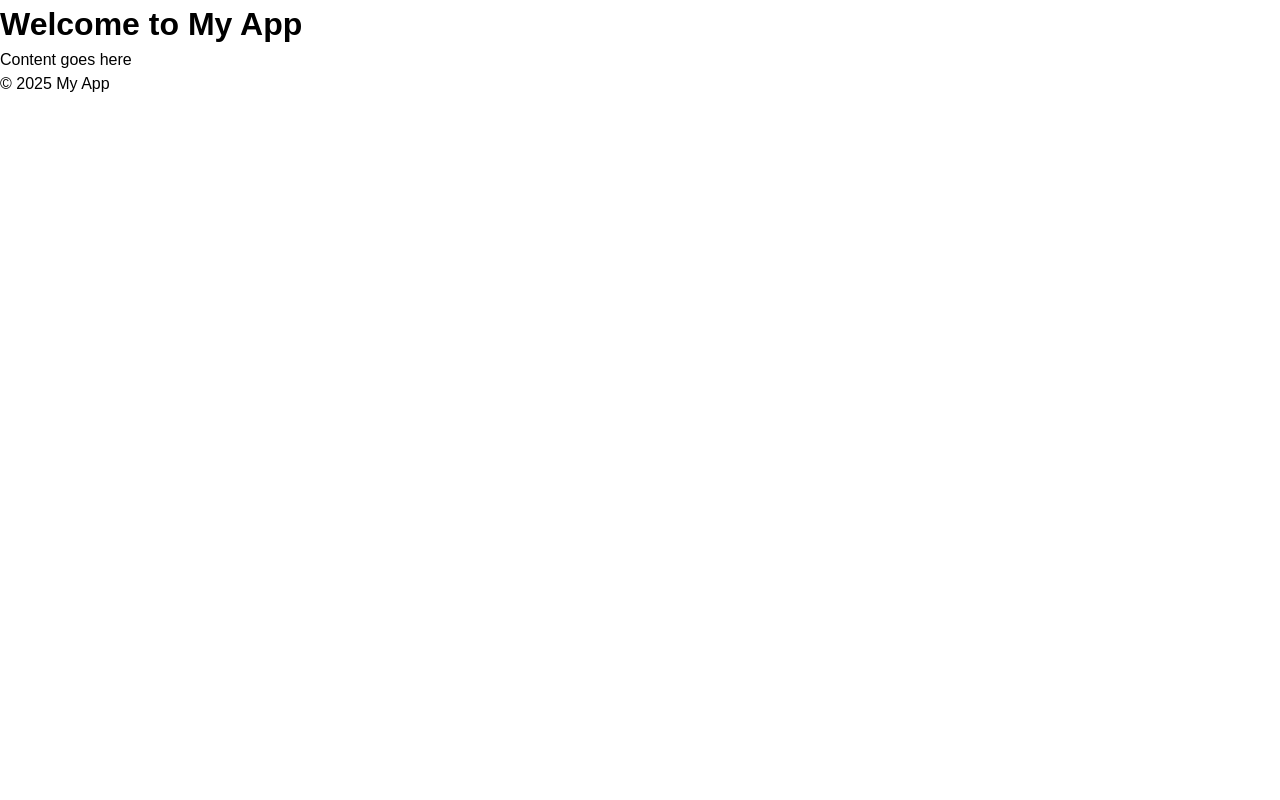
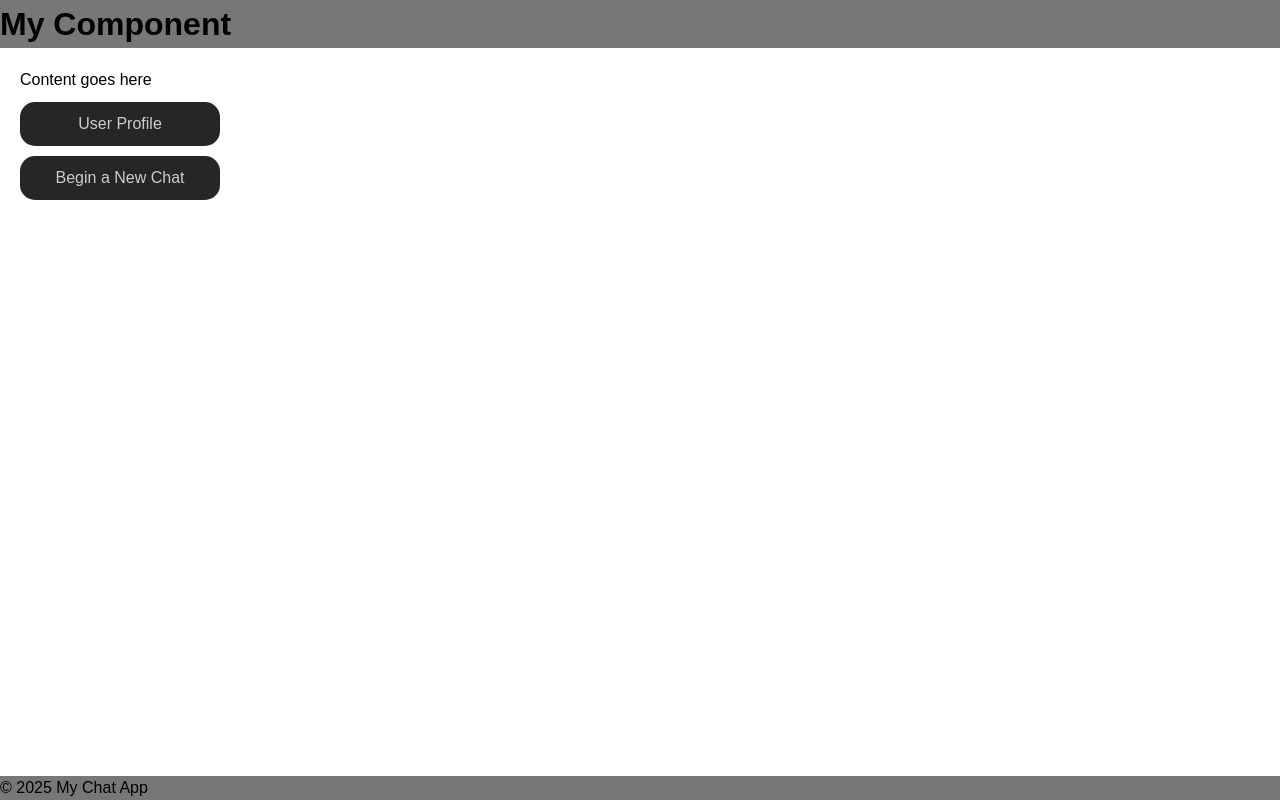
Before and after one commit to 1209kes/React-Session-TF, a React (Vite) app in the folder chat-project/: page /component in a window 1280 px wide. Built offline with nearby package versions, Linux system fonts and the light colour scheme.

Commit message:
feat: step2 button 만들기

```diff
--- a/chat-project/src/components/layout/Footer/Footer.jsx
+++ b/chat-project/src/components/layout/Footer/Footer.jsx
@@ -1,7 +1,7 @@
 const Footer = () => {
     return (
         <footer>
-            <p>© 2025 My App</p>
+            <p>© 2025 My Chat App</p>
         </footer>
     );
 };
--- a/chat-project/src/components/layout/Header/Header.jsx
+++ b/chat-project/src/components/layout/Header/Header.jsx
@@ -1,7 +1,7 @@
 const Header = () => {
     return (
         <header>
-            <h1>Welcome to My App</h1>
+            <h1>My Component</h1>
         </header>
     );
 };
--- a/chat-project/src/components/shared/Button/Button.jsx
+++ b/chat-project/src/components/shared/Button/Button.jsx
@@ -0,0 +1,11 @@
+import styles from './Button.module.css';
+
+const Button = ({ label, onClick }) => {
+    return (
+        <button onClick={onClick} className={styles.button}>
+            {label}
+        </button>
+    );
+};
+
+export default Button;
--- a/chat-project/src/components/shared/Button/Button.module.css
+++ b/chat-project/src/components/shared/Button/Button.module.css
@@ -0,0 +1,14 @@
+.button {
+    background-color: #242723;
+    color: #cccccc;
+    border: none;
+    border-radius: 15px;
+    padding: 10px 15px;
+    cursor: pointer;
+    width: 200px;
+}
+
+.button:hover {
+    background-color: #3a3d38;
+    color: #ffffff;
+}
--- a/chat-project/src/pages/Component/Component.jsx
+++ b/chat-project/src/pages/Component/Component.jsx
@@ -1,13 +1,27 @@
 import React from 'react';
 import Header from '../../components/layout/Header/Header';
 import Footer from '../../components/layout/Footer/Footer';
-import './Component.module.css';
+import Button from '../../components/shared/Button/Button';
+import styles from './Component.module.css';
+import { showAlert } from '../../utils/Alert';
 
 const ComponentPage = () => {
+    const UserClick = () => {
+        showAlert('안녕하세요! 유저 프로필입니다.');
+    };
+
+    const ChatClick = () => {
+        showAlert('새로운 채팅을 시작할까요?');
+    };
+
     return (
-        <div className="page-container">
+        <div className={styles['page-container']}>
             <Header />
-            <main className="content">Content goes here</main>
+            <main className={styles.content}>
+                Content goes here
+                <Button label="User Profile" onClick={UserClick} />
+                <Button label="Begin a New Chat" onClick={ChatClick} />
+            </main>
             <Footer />
         </div>
     );
--- a/chat-project/src/pages/Component/Component.module.css
+++ b/chat-project/src/pages/Component/Component.module.css
@@ -1,11 +1,15 @@
 .page-container {
     display: flex;
     flex-direction: column;
-    height: 100vh;
+    height: 100%;
+    background-color: #777777;
 }
 
 .content {
     flex: 1;
-    background-color: #000000;
+    display: flex;
+    flex-direction: column;
     padding: 20px;
+    gap: 10px;
+    background-color: #ffffff;
 }
```
